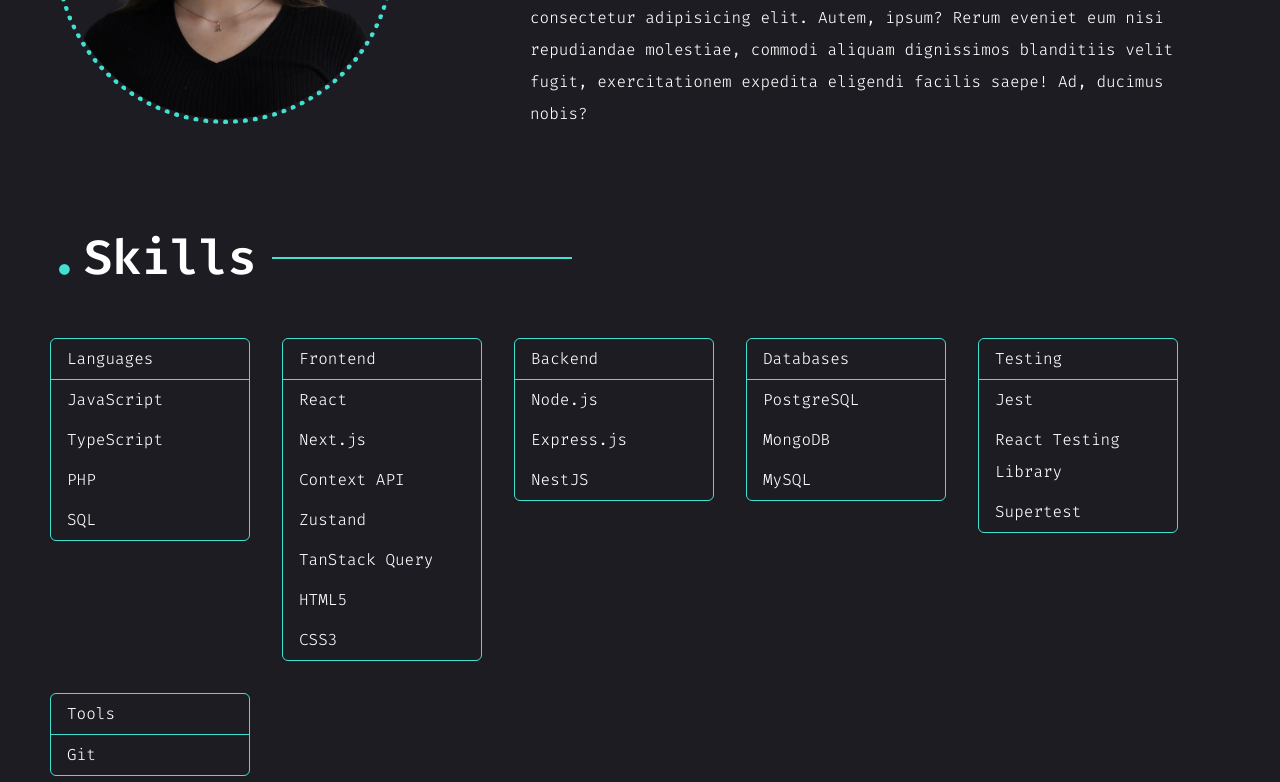
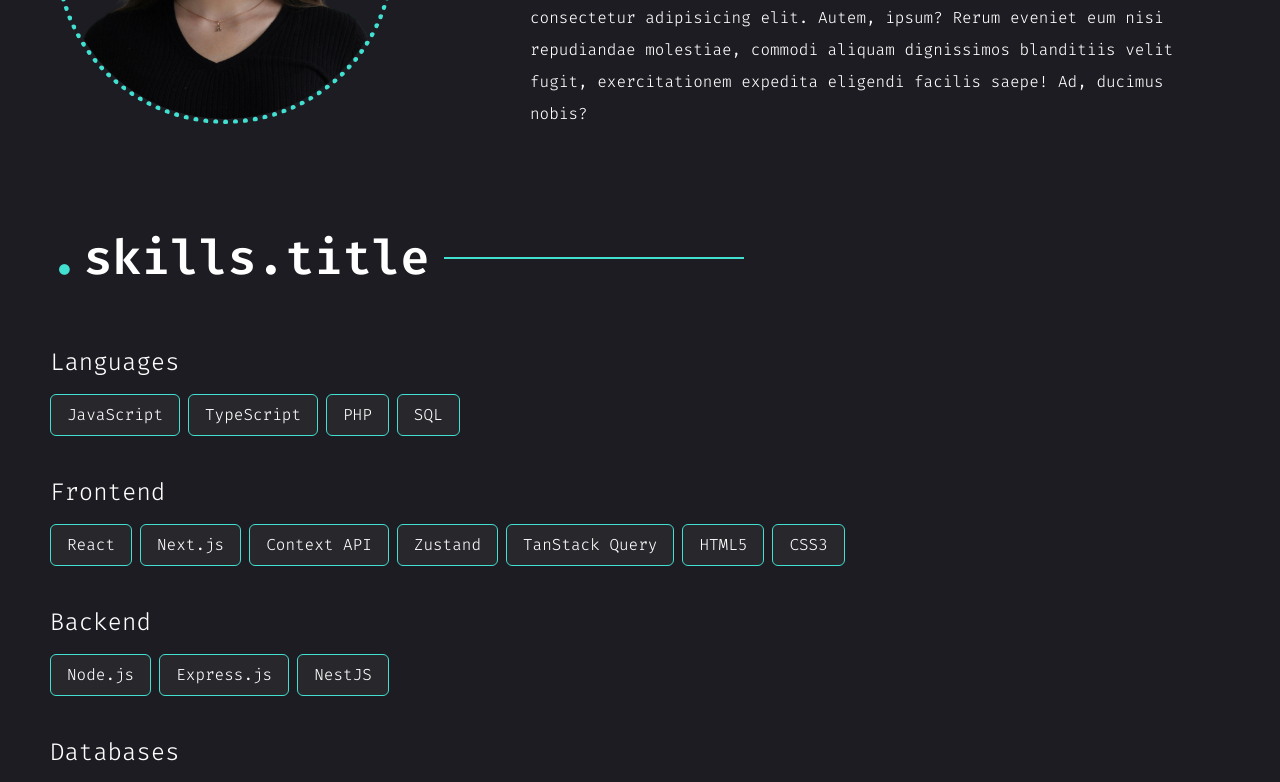
Before and after one commit to rahilevych/my-portfolio, a Next.js app: page /about in a window 1280 px wide. Shown: the part 440-1222 px from the top of the page. Built offline with nearby package versions, Linux system fonts and the light colour scheme.

Commit message:
style:update styles section

```diff
--- a/src/components/skills-component/SkillComponent.module.css
+++ b/src/components/skills-component/SkillComponent.module.css
@@ -1,15 +1,32 @@
 .component {
   display: flex;
   flex-direction: column;
-  width: 200px;
+  align-items: center;
+  gap: 0.5rem;
+  width: 100%;
+}
+.component p {
+  text-transform: capitalize;
+  font-size: 24px;
+  align-self: flex-start;
+}
 
+.list {
+  display: flex;
+  flex-wrap: wrap;
+  gap: 0.5rem;
+  width: 100%;
+}
+
+.list li {
+  background-color: var(--color-btn);
+  padding: 0.5rem;
+  padding: 0.25rem 1rem;
+  border-radius: 6px;
   border: 1px solid var(--color-accent);
-  border-radius: 6px;
 }
-.list li:first-child {
-  border-bottom: 1px solid var(--color-accent);
-  text-transform: capitalize;
+@media (max-width: 625px) {
+  .list {
+    justify-content: center;
+  }
 }
-.list li {
-  padding: 0.25rem 1rem;
-}
--- a/src/components/skills-component/SkillComponent.tsx
+++ b/src/components/skills-component/SkillComponent.tsx
@@ -4,8 +4,8 @@
 export const SkillComponent = ({ skill }: { skill: ISkill }) => {
   return (
     <div className={styles.component}>
+      <p>{skill.category}</p>
       <ul className={styles.list}>
-        <li>{skill.category}</li>
         {skill.items.map((item) => (
           <li key={item}>{item}</li>
         ))}
--- a/src/components/skills/Skills.module.css
+++ b/src/components/skills/Skills.module.css
@@ -1,13 +1,13 @@
+.section {
+  display: flex;
+  flex-direction: column;
+}
 .skills {
   width: 100%;
   display: flex;
+  flex-direction: column;
   align-items: flex-start;
-  justify-content: start;
+  justify-content: center;
   flex-wrap: wrap;
   gap: 2rem;
 }
-@media (max-width: 625px) {
-  .skills {
-    justify-content: center;
-  }
-}
--- a/src/components/skills/Skills.tsx
+++ b/src/components/skills/Skills.tsx
@@ -1,4 +1,6 @@
 'use client';
+import '../../i18n/i18n';
+import { useTranslation } from 'react-i18next';
 import { skills } from '@/data/skillsData';
 import { SectionTitle } from '../section-title/SectionTitle';
 import styles from './Skills.module.css';
@@ -6,6 +8,7 @@
 import { SkillComponent } from '../skills-component/SkillComponent';
 
 export const Skills = () => {
+  const { t } = useTranslation();
   return (
     <motion.section
       initial={{ opacity: 0 }}
@@ -13,8 +16,9 @@
         opacity: 1,
         transition: { delay: 1.5, duration: 0.8, ease: 'easeInOut' },
       }}
+      className={`section ${styles.section}`}
     >
-      <SectionTitle>Skills</SectionTitle>
+      <SectionTitle>{t('skills.title')}</SectionTitle>
       <div className={styles.skills}>
         {skills.map((skill) => (
           <SkillComponent key={skill.category} skill={skill} />
```
